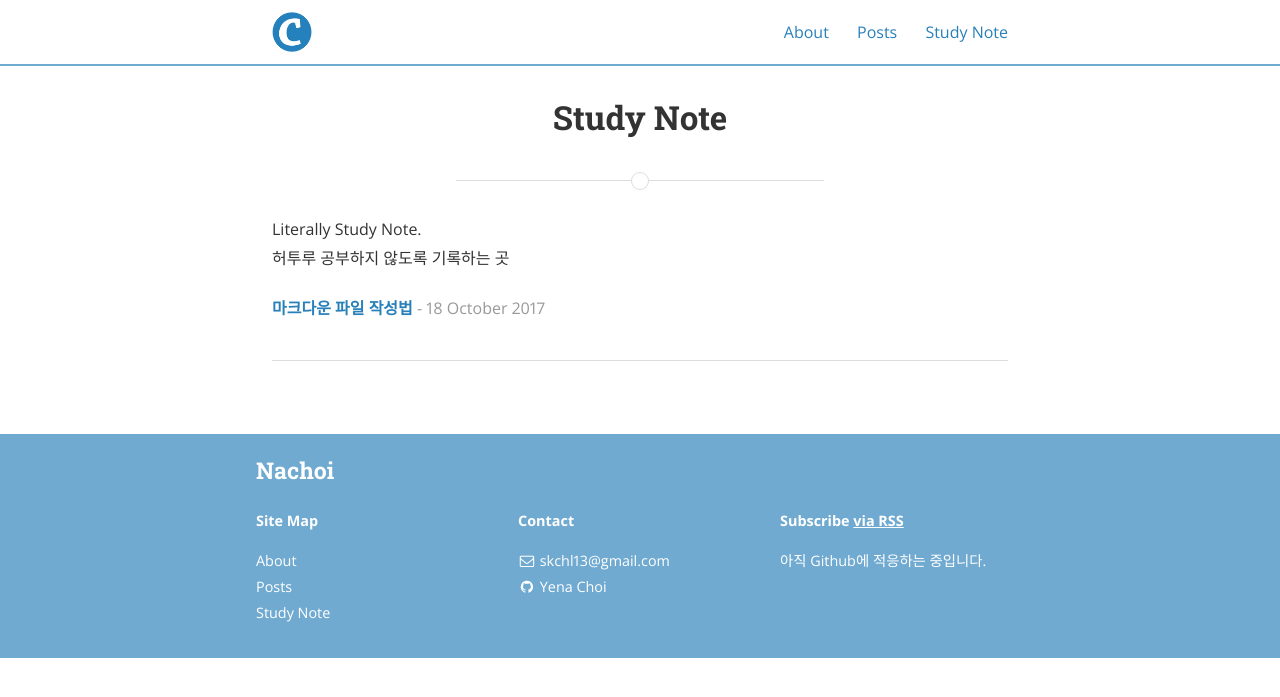
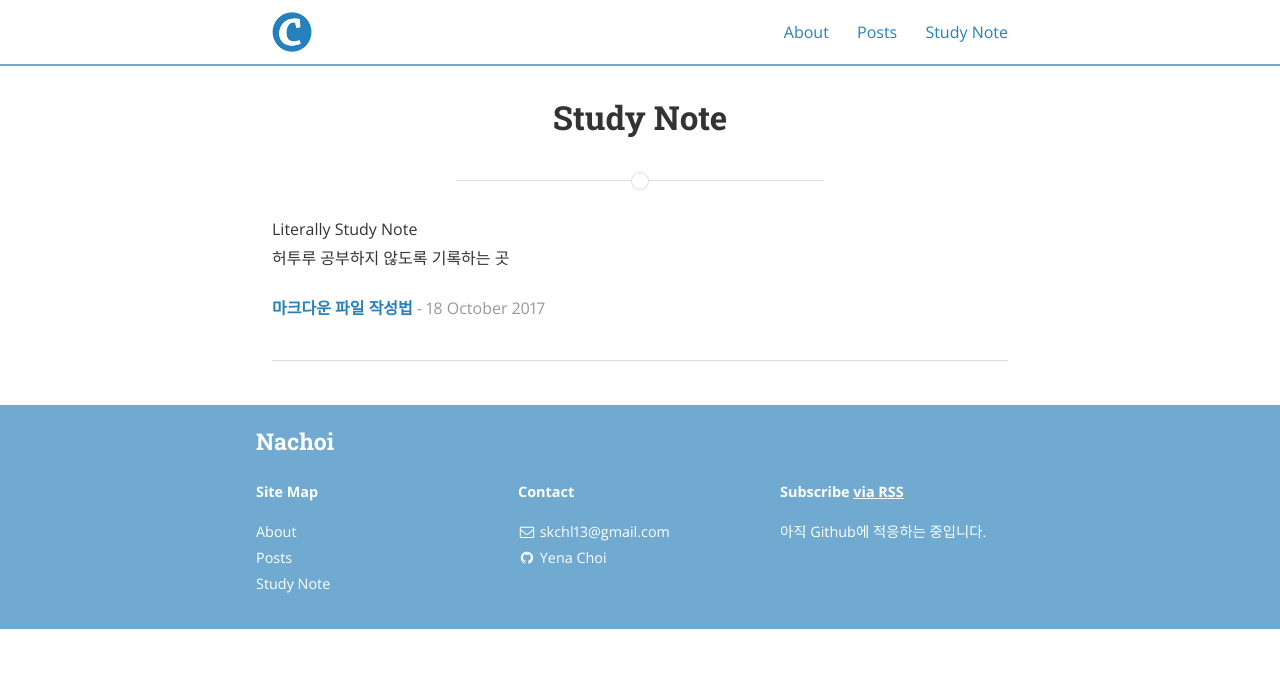
Before and after one commit to souk0721/nachoi.github.io, a Jekyll site: the page built from studynote.html, in a window 1280 px wide. Shown: the top 697 px of the page. Built offline with Jekyll 4.4.1, drawn with Linux system fonts in a browser that asks for light colours; nearby versions of some CDN libraries.

```diff
--- a/studynote.html
+++ b/studynote.html
@@ -4,7 +4,7 @@
 permalink: /studynote/
 ---
 
-<p>Literally Study Note.
+<p>Literally Study Note
   <br>
   허투루 공부하지 않도록 기록하는 곳
 </p>
@@ -32,4 +32,3 @@
   </ul>
   {% if forloop.last == false %}<hr>{% endif %}
 {% endfor %}
-<br>
```
